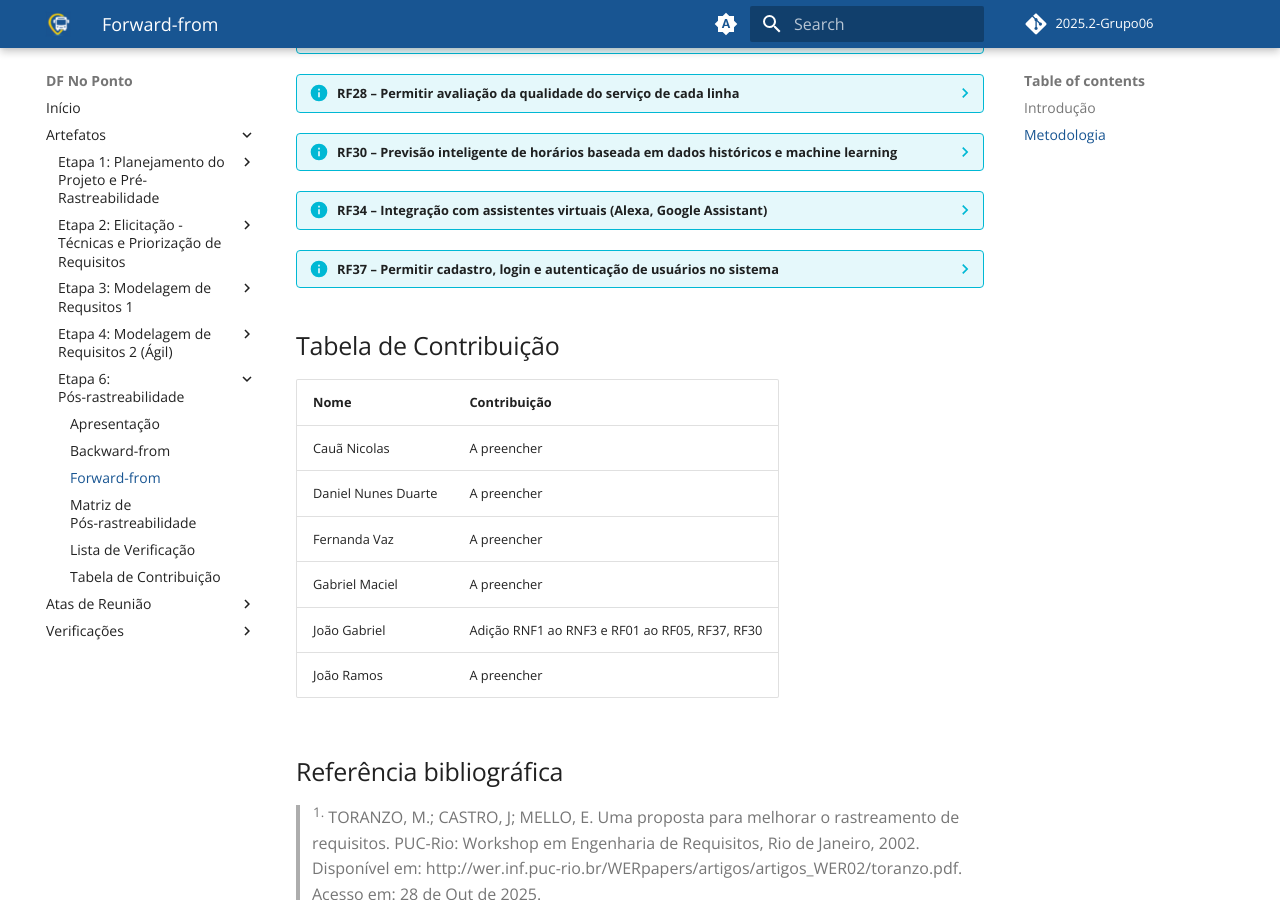
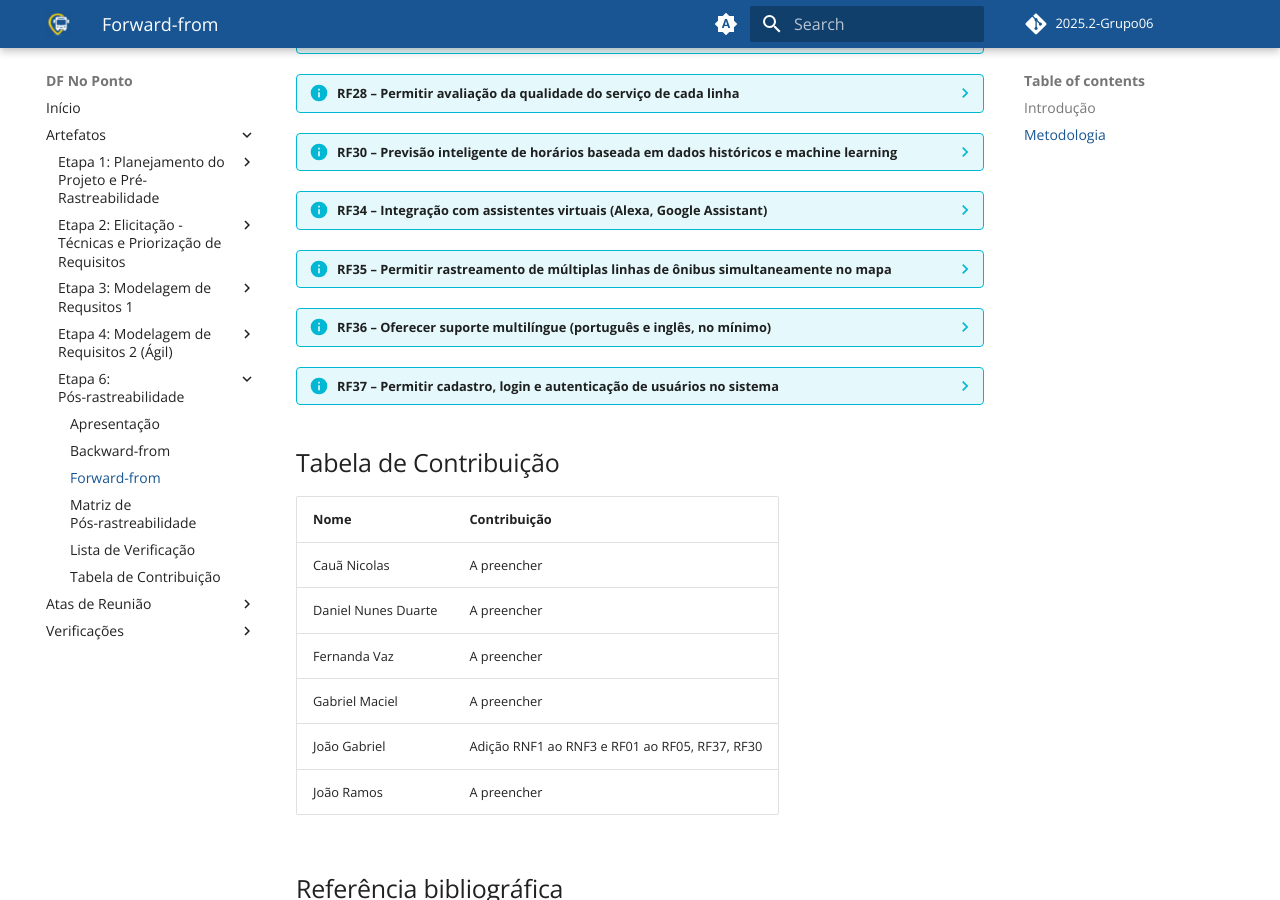
Before and after one commit to Requisitos-de-Software/2025.2-Grupo06, an MkDocs documentation site: the page built from docs/pos-rastreabilidade/forward.md, in a window 1280 px wide and 900 px high, scrolled down 8809 px. Built offline with MkDocs 1.6.1 and Material for MkDocs 9.7.7, drawn with Linux system fonts in a browser that asks for light colours; comment, search, counter and statistics services are not loaded; some of the changed lines change nothing that is shown.

Commit message:
docs: adiciona rastreabilidade forward para RF35 e RF36

```diff
--- a/docs/pos-rastreabilidade/forward.md
+++ b/docs/pos-rastreabilidade/forward.md
@@ -365,11 +365,37 @@
     |**Elemento** | **Artefatos Relacionados** | **Tipo de Elo** | **Justificativa** |
     |:-- | :-- | :--| :-- |
     |**Épico** | [Épico 3: Acessibilidade](../modelagem_requisitos_02/backlog.md#epico-3-acessibilidade) | Agregação | Épico 3 agrega e compõe o requisito RF34 como parte de sua estrutura |
-    |**História de Usuário** | [US20](../modelagem_requisitos_02/historias_de_usuario.md#us20-integracao-com-assistentes-virtuais) | Representação | US18 representa a implementação detalhada do RF34 em termos de funcionalidade do usuário |
+    |**História de Usuário** | [US20](../modelagem_requisitos_02/historias_de_usuario.md#us20-integracao-com-assistentes-virtuais) | Representação | US20 representa a implementação detalhada do RF34 em termos de funcionalidade do usuário |
     |**Léxico** | *Não identificado* | — | — |
     |**Casos de Uso** | *Não identificados* | — | — |
     |**Cenários** | *Não identificados* | — | — |
     |**Artefatos de Elicitação** | [Brainstorm (BRS16)](../Elicitacao/elicitacao_brainstorm.md#resultados) | | |
+
+??? info "RF35 – Permitir rastreamento de múltiplas linhas de ônibus simultaneamente no mapa"
+
+    *Autoria: Gabriel Maciel*
+
+    |**Elemento** | **Artefatos Relacionados** | **Tipo de Elo** | **Justificativa** |
+    |:-- | :-- | :--| :-- |
+    |**Épico** | [Épico 1: Rastreamento e Informações em Tempo Real](../modelagem_requisitos_02/backlog.md#epico-1-rastreamento-e-informacoes-em-tempo-real) | Agregação | Épico 1 agrega e compõe o requisito RF35 como parte de sua estrutura |
+    |**História de Usuário** | [US04](../modelagem_requisitos_02/historias_de_usuario.md#us04-rastrear-multiplas-linhas-simultaneamente) | Representação | US04 representa a implementação detalhada do RF35 em termos de funcionalidade do usuário |
+    |**Léxico** | *Não identificado* | — | — |
+    |**Casos de Uso** | [UC03](../modelagem_requisitos_01/casos_de_uso.md#tabela-4-uc03-rastreamento-de-onibus) | Representação | UC03 modela e representa o fluxo de interação para rastrear múltiplas linhas |
+    |**Cenários** | [Cenário 3](../modelagem_requisitos_01/cenarios.md#cenario-3-rastreamento-de-multiplas-linhas-requisito-nao-implementado) | Representação | Cenário 3 descreve uma situação concreta onde o RF35 é utilizado |
+    |**Artefatos de Elicitação** | [Entrevista (ENT12)](../Elicitacao/elicitacao_entrevista.md#resultados) | | |
+
+??? info "RF36 – Oferecer suporte multilíngue (português e inglês, no mínimo)"
+
+    *Autoria: Gabriel Maciel*
+
+    |**Elemento** | **Artefatos Relacionados** | **Tipo de Elo** | **Justificativa** |
+    |:-- | :-- | :--| :-- |
+    |**Épico** | Épico 16: Suporte Multilíngue | Agregação | Épico 16 agrega e compõe o requisito RF36 como parte de sua estrutura |
+    |**História de Usuário** | [US21](../modelagem_requisitos_02/historias_de_usuario.md#us21---suporte-multilingue) | Representação | US19 representa a implementação detalhada do RF36 em termos de funcionalidade do usuário |
+    |**Léxico** | *Não identificado* | — | — |
+    |**Casos de Uso** | *Não identificados* | — | — |
+    |**Cenários** | *Não identificados* | — | — |
+    |**Artefatos de Elicitação** | [Entrevista (ENT22)](../Elicitacao/elicitacao_entrevista.md#resultados) | | |
 
 ??? info "RF37 – Permitir cadastro, login e autenticação de usuários no sistema"
 
```
